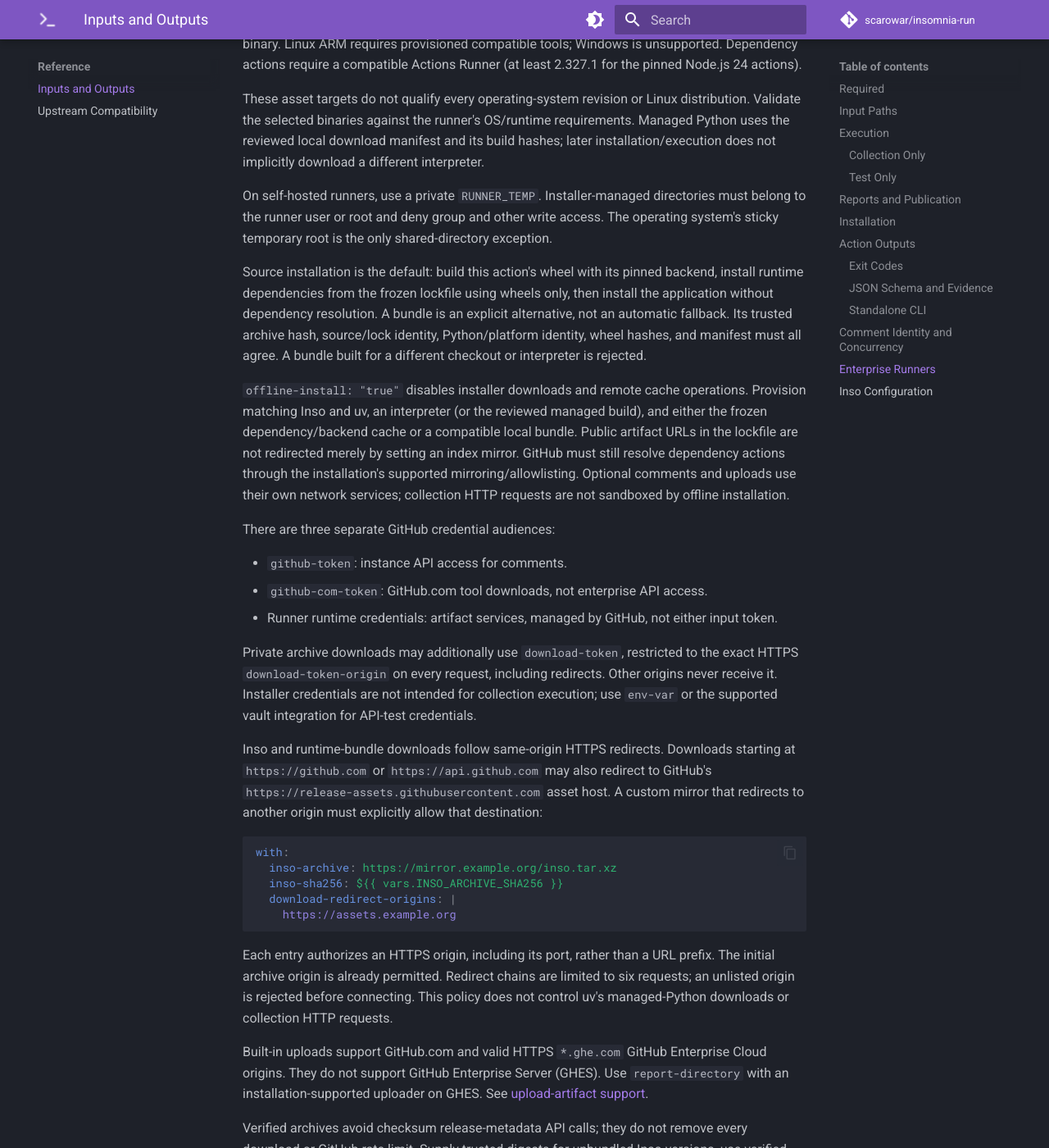
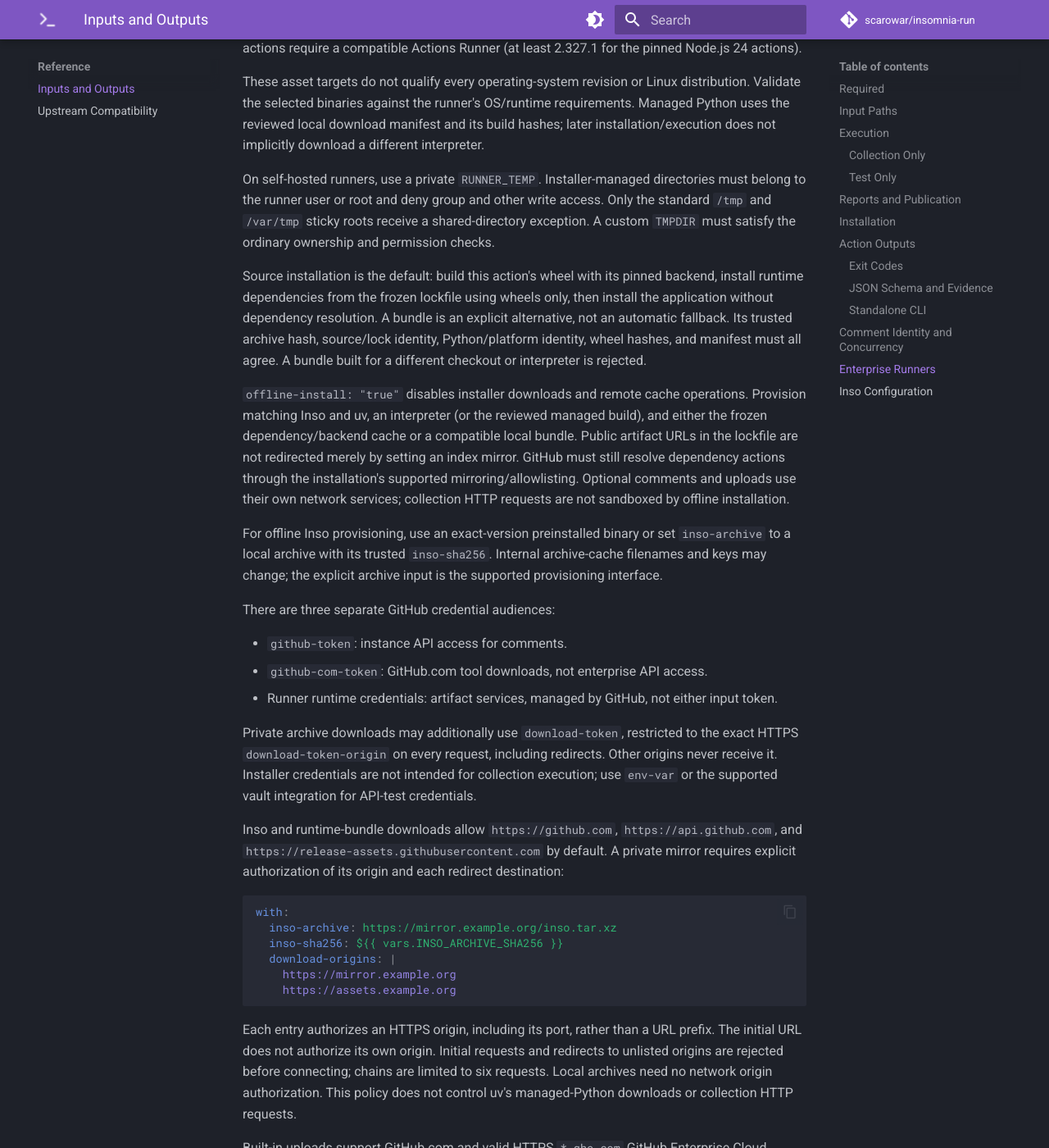
Before and after one commit to scarowar/insomnia-run, an MkDocs documentation site: the page built from docs/reference/inputs.md, in a window 1280 px wide and 1400 px high, scrolled down 8783 px. Shown: the whole window at 82% size. Built offline with MkDocs 1.6.1 and Material for MkDocs 9.7.7, drawn with Linux system fonts in a browser that asks for light colours; comment, search, counter and statistics services are not loaded; some of the changed text lies outside the part shown.

Commit message:
fix: restrict installer download and filesystem authority
Require explicit origin authorization for custom archive URLs and every
redirect. Keep credential scope independent from download permission.
Store verified Inso archives under a fixed filename and invalidate the
previous cache layout.

Limit shared temporary-directory exceptions to standard OS roots. Reject
publicly writable custom temporary roots while retaining private runner
directories and offline archives.

Validate release versions directly before constructing qualified tag refs.
Cover public verification, directory permissions, origin checks and cache
publication with behavioral regressions. Document mirror provisioning.

````diff
--- a/docs/reference/inputs.md
+++ b/docs/reference/inputs.md
@@ -91,7 +91,7 @@ Report destinations in Actions must be below the workspace or runner temporary d
 | `runtime-bundle-sha256` | Empty | Required trusted archive digest when `runtime-bundle` is set. |
 | `download-token` | Empty | Private archive credential restricted to `download-token-origin`. |
 | `download-token-origin` | Empty | Exact HTTPS origin authorized to receive `download-token`. No path or query. |
-| `download-redirect-origins` | Empty | Newline-separated exact HTTPS origins allowed for cross-origin Inso/runtime-bundle redirects. No wildcards, paths, or queries. |
+| `download-origins` | Empty | Additional exact HTTPS origins authorized for Inso/runtime-bundle downloads and redirects, one per line. No wildcards, paths, or queries. |
 | `github-com-token` | Empty | Public GitHub download credential. On GitHub.com the workflow token is the fallback; enterprise instance tokens are not forwarded. |
 | `offline-install` | `false` | Forbid installer/cache network access. Requires provisioned tools and local installation materials. |
 | `python-version` | `system` | Use system Python 3.10+, or select the reviewed managed CPython `3.14.8` build. |
@@ -204,11 +204,13 @@ System mode uses an existing Python 3.10+ interpreter. Managed mode selects the
 
 These asset targets do not qualify every operating-system revision or Linux distribution. Validate the selected binaries against the runner's OS/runtime requirements. Managed Python uses the reviewed local download manifest and its build hashes; later installation/execution does not implicitly download a different interpreter.
 
-On self-hosted runners, use a private `RUNNER_TEMP`. Installer-managed directories must belong to the runner user or root and deny group and other write access. The operating system's sticky temporary root is the only shared-directory exception.
+On self-hosted runners, use a private `RUNNER_TEMP`. Installer-managed directories must belong to the runner user or root and deny group and other write access. Only the standard `/tmp` and `/var/tmp` sticky roots receive a shared-directory exception. A custom `TMPDIR` must satisfy the ordinary ownership and permission checks.
 
 Source installation is the default: build this action's wheel with its pinned backend, install runtime dependencies from the frozen lockfile using wheels only, then install the application without dependency resolution. A bundle is an explicit alternative, not an automatic fallback. Its trusted archive hash, source/lock identity, Python/platform identity, wheel hashes, and manifest must all agree. A bundle built for a different checkout or interpreter is rejected.
 
 `offline-install: "true"` disables installer downloads and remote cache operations. Provision matching Inso and uv, an interpreter (or the reviewed managed build), and either the frozen dependency/backend cache or a compatible local bundle. Public artifact URLs in the lockfile are not redirected merely by setting an index mirror. GitHub must still resolve dependency actions through the installation's supported mirroring/allowlisting. Optional comments and uploads use their own network services; collection HTTP requests are not sandboxed by offline installation.
+
+For offline Inso provisioning, use an exact-version preinstalled binary or set `inso-archive` to a local archive with its trusted `inso-sha256`. Internal archive-cache filenames and keys may change; the explicit archive input is the supported provisioning interface.
 
 There are three separate GitHub credential audiences:
 
@@ -218,17 +220,18 @@ There are three separate GitHub credential audiences:
 
 Private archive downloads may additionally use `download-token`, restricted to the exact HTTPS `download-token-origin` on every request, including redirects. Other origins never receive it. Installer credentials are not intended for collection execution; use `env-var` or the supported vault integration for API-test credentials.
 
-Inso and runtime-bundle downloads follow same-origin HTTPS redirects. Downloads starting at `https://github.com` or `https://api.github.com` may also redirect to GitHub's `https://release-assets.githubusercontent.com` asset host. A custom mirror that redirects to another origin must explicitly allow that destination:
+Inso and runtime-bundle downloads allow `https://github.com`, `https://api.github.com`, and `https://release-assets.githubusercontent.com` by default. A private mirror requires explicit authorization of its origin and each redirect destination:
 
 ```yaml
 with:
   inso-archive: https://mirror.example.org/inso.tar.xz
   inso-sha256: ${{ vars.INSO_ARCHIVE_SHA256 }}
-  download-redirect-origins: |
+  download-origins: |
+    https://mirror.example.org
     https://assets.example.org
 ```
 
-Each entry authorizes an HTTPS origin, including its port, rather than a URL prefix. The initial archive origin is already permitted. Redirect chains are limited to six requests; an unlisted origin is rejected before connecting. This policy does not control uv's managed-Python downloads or collection HTTP requests.
+Each entry authorizes an HTTPS origin, including its port, rather than a URL prefix. The initial URL does not authorize its own origin. Initial requests and redirects to unlisted origins are rejected before connecting; chains are limited to six requests. Local archives need no network origin authorization. This policy does not control uv's managed-Python downloads or collection HTTP requests.
 
 Built-in uploads support GitHub.com and valid HTTPS `*.ghe.com` GitHub Enterprise Cloud origins. They do not support GitHub Enterprise Server (GHES). Use `report-directory` with an installation-supported uploader on GHES. See [upload-artifact support](https://github.com/actions/upload-artifact#v4---whats-new).
 
````
Also changed, not shown: action.yml (+11 -11 lines), docs/migration.md (+3 -1 lines), docs/reference/compatibility.md (+1 -1 lines), 9 other files.
